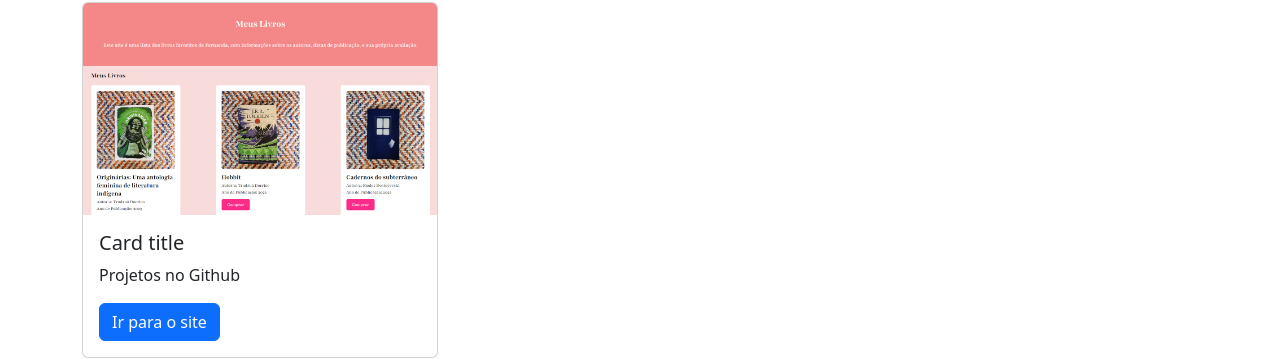
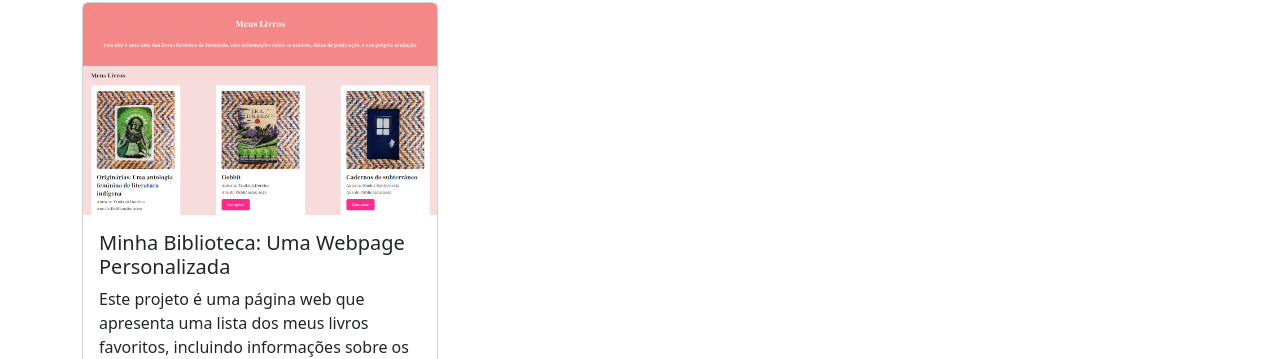
Before and after one commit to malinha22/portfolio, a plain HTML site: page index.html in a window 1280 px wide. Shown: the part 441-800 px from the top of the page. Drawn offline with nearby package versions, Linux system fonts and the light colour scheme.

Commit message:
index.html

```diff
--- a/index.html
+++ b/index.html
@@ -30,12 +30,14 @@
         <div class="row">
           <div class="col-md-4">
           <div class="card">
-
             <img src="img/projeto-1.png" class="card-img-top" alt="imagem de projeto da biblioteca virtual" />
             <div class="card-body">
-              <h5 class="card-title">Card title</h5>
-              <p class="card-text">
-                Projetos no Github
+              <h5 class="card-title">Minha Biblioteca: Uma Webpage Personalizada</h5>
+          <p class="card-text">
+           Este projeto é uma página web que apresenta uma lista dos meus livros
+      favoritos, incluindo informações sobre os autores, datas de publicação e
+      links para compra na Amazon. A página é estilizada com CSS para uma
+      visualização agradável e usa fontes externas do Google Fonts.
                 </p>
               <a href="https://github.com/malinha22/portfolio.git" class="btn btn-primary">Ir para o site </a>
               </div>
```
